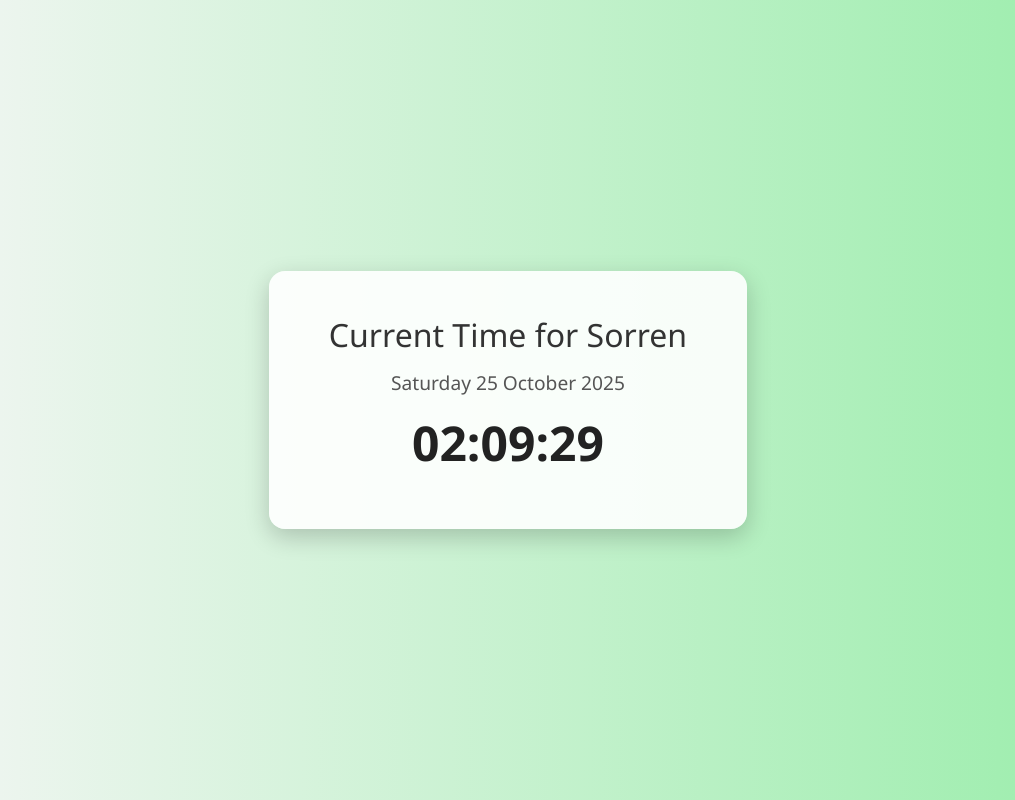
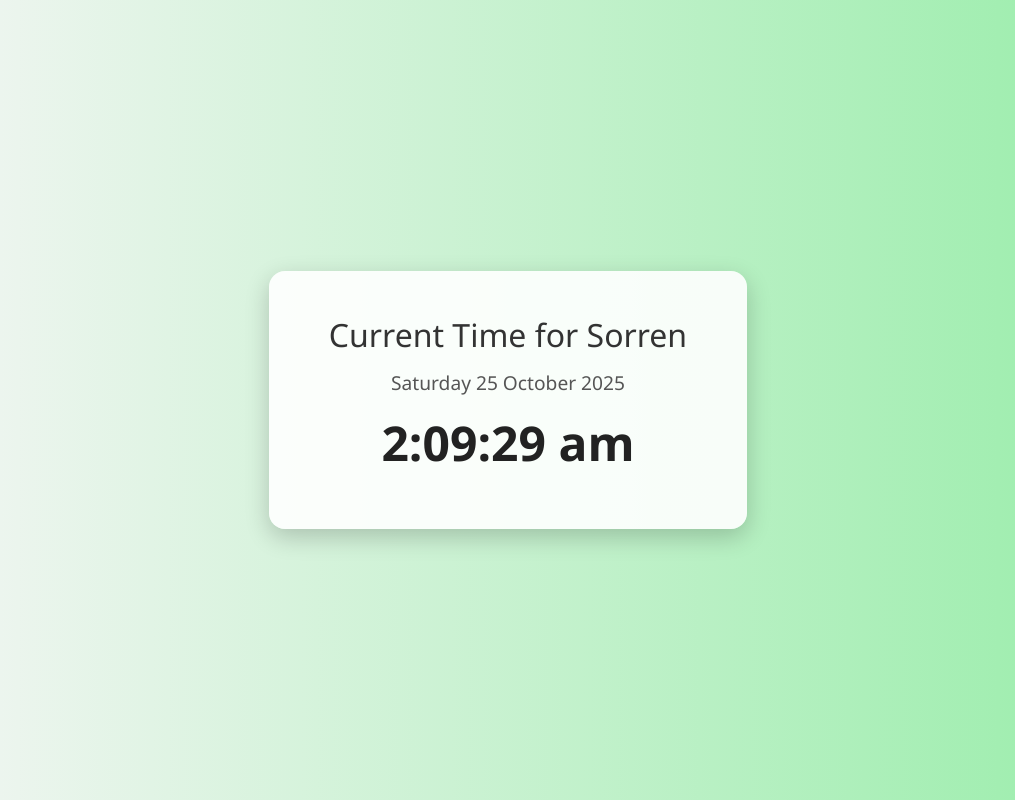
Before and after one commit to Kousei-Uchu/aspen, a Next.js app: page /time in a window 1280 px wide. Shown: the whole page, without its empty margins (132-1147 px from the left). Built offline with nearby package versions, Linux system fonts and the light colour scheme; a web font is replaced by a local one.

Commit message:
Update page.tsx

```diff
--- a/app/time/page.tsx
+++ b/app/time/page.tsx
@@ -10,8 +10,7 @@ const SydneyTime: React.FC = () => {
     const updateTime = () => {
       const now = new Date();
       const sydneyTime = now.toLocaleTimeString('en-AU', {
-        timeZone: 'Australia/Sydney',
-        hour12: false,
+        timeZone: 'Australia/Sydney'
       });
       const sydneyDate = now.toLocaleDateString('en-AU', {
         timeZone: 'Australia/Sydney',
```
